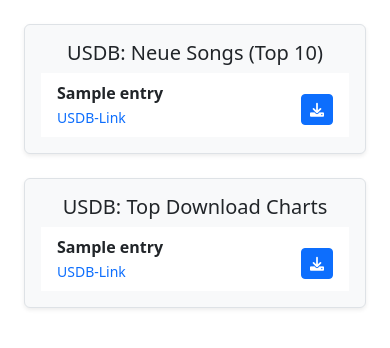
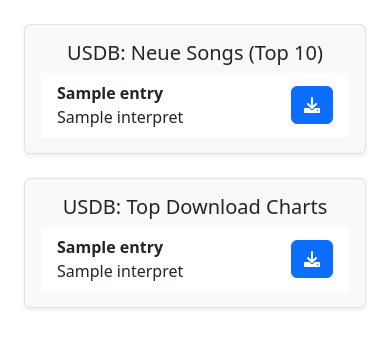
Before and after one commit to DiewahreKeule/USDB-Scraper, a Flask app: template templates/home.html in a window 390 px wide. Shown: the part 56-404 px from the top of the page. Run offline with Flask 3, Linux system fonts and the light colour scheme; the template is opened without the code that fills it: most values are stand-ins (such as "Sample title", 1, 10 or a date in 2020).

Commit message:
#6 - Mobile View - Improve home.html

```diff
--- a/main.py
+++ b/main.py
@@ -133,6 +133,24 @@ def page_home():
     feed_url_download_charts = "https://usdb.animux.de/rss/rss_downloads_top10.php"
     feed_data_download_charts = feedparser.parse(feed_url_download_charts)
     entries_download_charts = feed_data_download_charts.entries
+
+    # Prepare Song Data - extract Interpret and Title
+    for song in entries_top_10:
+        if 'title' in song:
+            parts = song['title'].split(' - ', 1)  # Trenne bei ' - ', max. 1 Mal
+            if len(parts) == 2:
+                interpret, title = parts
+                song['interpret'] = interpret.strip()  # Interpret hinzufügen
+                song['title'] = title.strip()         # Titel hinzufügen
+
+    # Prepare Song Data - extract Interpret and Title
+    for song in entries_download_charts:
+        if 'title' in song:
+            parts = song['title'].split(' - ', 1)  # Trenne bei ' - ', max. 1 Mal
+            if len(parts) == 2:
+                interpret, title = parts
+                song['interpret'] = interpret.strip()  # Interpret hinzufügen
+                song['title'] = title.strip()         # Titel hinzufügen
 
     return render_template('home.html', entries_top_10=entries_top_10, entries_download_charts=entries_download_charts)
 
--- a/templates/home.html
+++ b/templates/home.html
@@ -13,9 +13,10 @@
                         <li class="list-group-item d-flex justify-content-between align-items-center flex-wrap">
                             <div class="flex-grow-1">
                                 <div class="fw-bold text-wrap">{{ entry.title }}</div>
-                                <a href="{{ entry.link }}" target="_blank" class="small text-decoration-none">USDB-Link</a>
+                                <div class="text-wrap">{{ entry.interpret}}</div>
+                                <!-- <a href="{{ entry.link }}" target="_blank" class="small text-decoration-none">USDB-Link</a> -->
                             </div>
-                            <button type="button" class="btn btn-primary btn-sm mt-2 mt-md-0" onclick="addToQuery('{{ entry.link }}')">
+                            <button type="button" class="btn btn-primary btn-right" onclick="addToQuery('{{ entry.link }}')">
                                 <i class="fa-solid fa-download"></i>
                             </button>
                         </li>
@@ -33,9 +34,10 @@
                         <li class="list-group-item d-flex justify-content-between align-items-center flex-wrap">
                             <div class="flex-grow-1">
                                 <div class="fw-bold text-wrap">{{ entry.title }}</div>
-                                <a href="{{ entry.link }}" target="_blank" class="small text-decoration-none">USDB-Link</a>
+                                <div class="text-wrap">{{ entry.interpret}}</div>
+                                <!-- <a href="{{ entry.link }}" target="_blank" class="small text-decoration-none">USDB-Link</a> -->
                             </div>
-                            <button type="button" class="btn btn-primary btn-sm mt-2 mt-md-0" onclick="addToQuery('{{ entry.link }}')">
+                            <button type="button" class="btn btn-primary btn-right" onclick="addToQuery('{{ entry.link }}')">
                                 <i class="fa-solid fa-download"></i>
                             </button>
                         </li>
```
